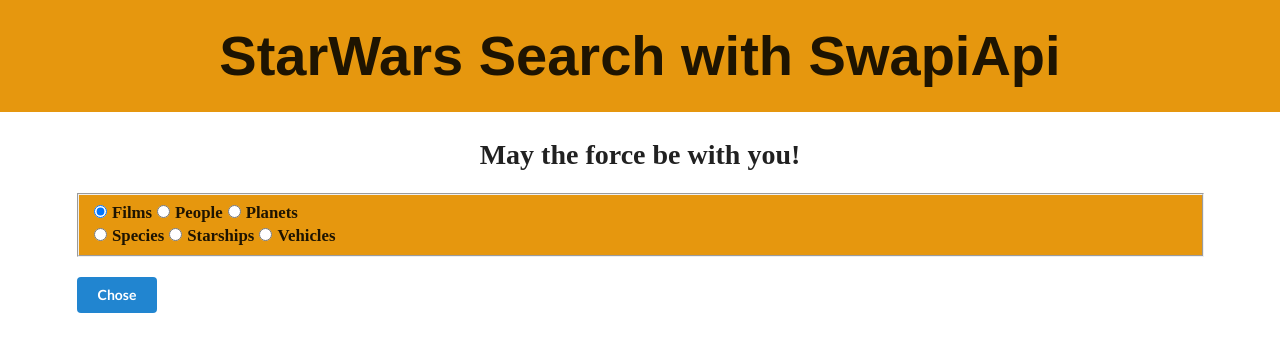
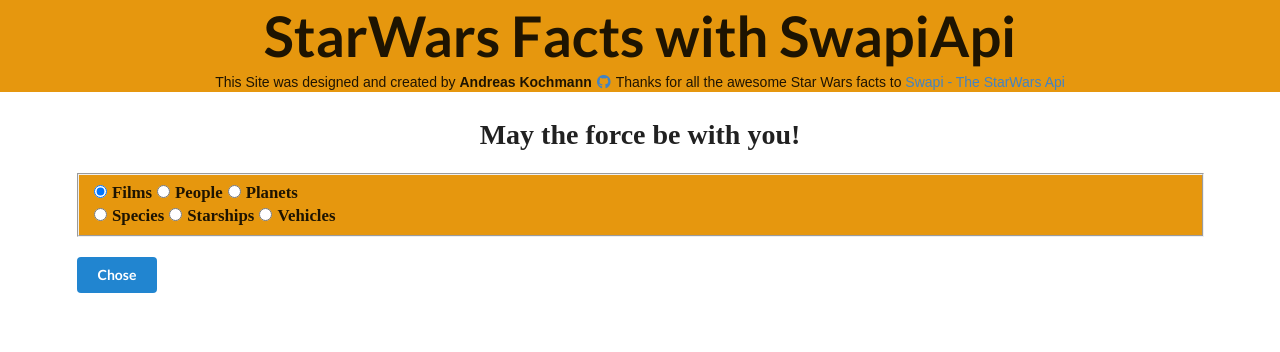
Before and after one commit to CrazySession/swapiapi, a React (Create React App) app: page / in a window 1280 px wide. Shown: the top 352 px of the page. Built offline with nearby package versions, Linux system fonts and the light colour scheme; a web font is replaced by a local one.

Commit message:
added impressum with styling to header

```diff
--- a/src/components/App.js
+++ b/src/components/App.js
@@ -23,7 +23,7 @@
 
 // #TODO Medium - SearchBar on top of DataOverview to search for names with help of regEX
 // #TODO Medium - Store last request (maybe last two)
-// #TODO Medium - Add loading next to chose button
+// Medium - Add loading next to chose button -- DONE
 
 // #TODO minor  - Add impressum
 
--- a/src/components/Header.js
+++ b/src/components/Header.js
@@ -3,7 +3,19 @@
 import '../css/header.css';
 
 const Header = () => {
-    return <div><h1>StarWars Search with SwapiApi</h1></div>
+    return (
+        <div id="header">
+            <h1>StarWars Facts with SwapiApi</h1>
+            <div>
+                This Site was designed and created by <b>Andreas Kochmann</b> <a href="https://github.com/CrazySession"
+                                                                                    target="_blank"
+                                                                                    rel="noopener noreferrer"> <i className="github icon"></i></a>
+                Thanks for all the awesome Star Wars facts to <a href="https://swapi.co/"
+                                                                    target="_blank"
+                                                                    rel="noopener noreferrer">Swapi - The StarWars Api</a>
+            </div>
+        </div>
+    )
 };
 
 export default Header
--- a/src/css/header.css
+++ b/src/css/header.css
@@ -3,11 +3,14 @@
 }
 
 div > h1{
+    font-size: 4em;
+    margin: 0;
+}
+
+div > #header{
     text-align: center;
 /*    border: black solid 2px;*/
 /*    border-radius: 20px;*/
     background-color: #e6970e;
-    padding: 20px;
     font-family: 'Stylish', sans-serif;
-    font-size: 4em;
 }
--- a/src/css/index.css
+++ b/src/css/index.css
@@ -1,4 +1,3 @@
 body{
     font-family: 'Lato', sans-serif;
-/*    background-color: #0e8ced;*/
 }
```
